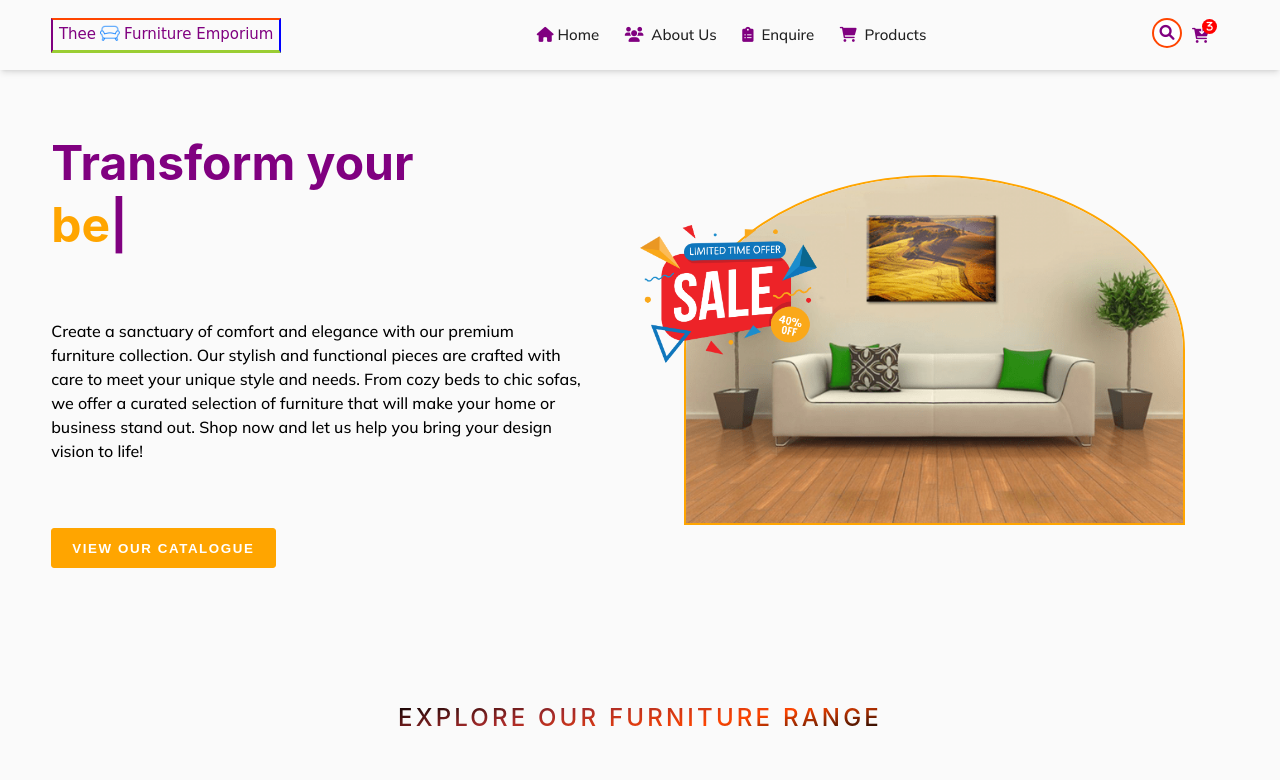
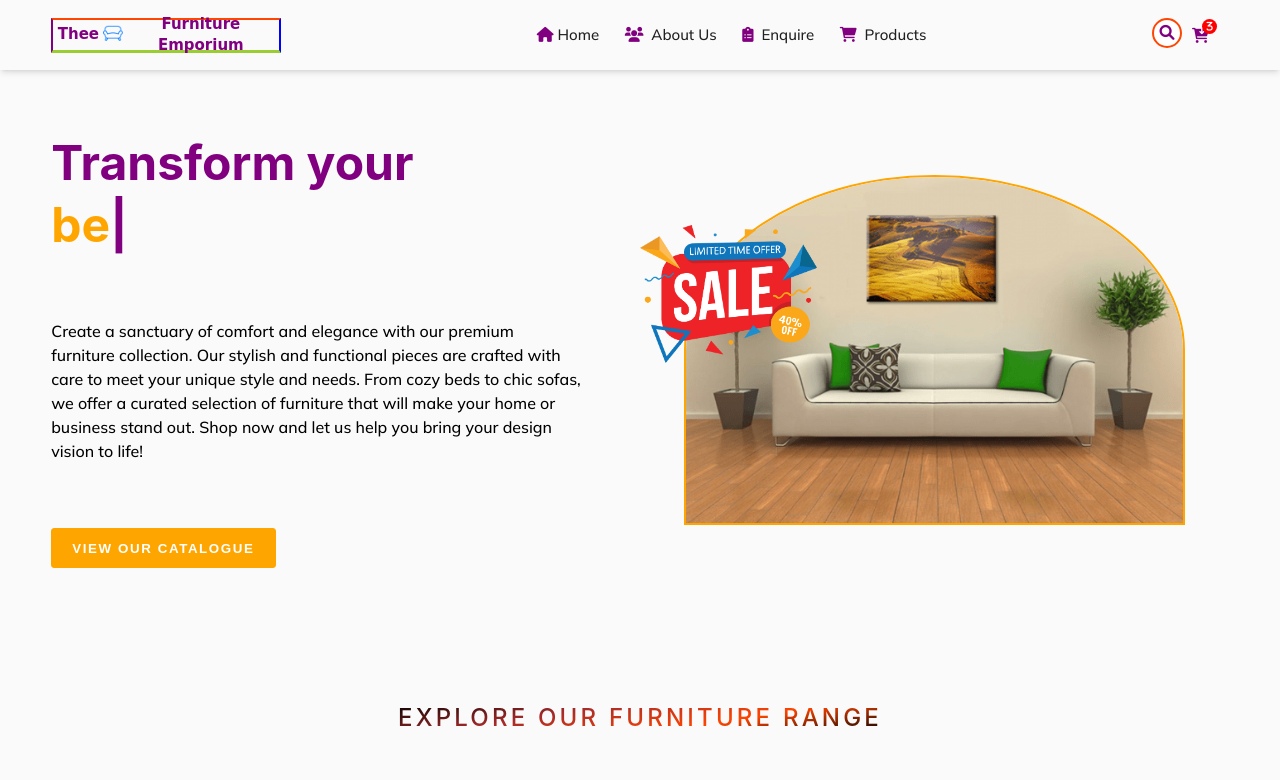
Before and after one commit to MOGIRE11/Thee-Furniture-Emporium, a website: page index.html in a window 1280 px wide. Shown: the top 780 px of the page. Drawn offline with nearby package versions, Linux system fonts and the light colour scheme.

Commit message:
added font-weight to the logo name

```diff
--- a/home.css
+++ b/home.css
@@ -41,7 +41,7 @@ body {
 }
 
 .logo-name {
-  font-weight: 500;
+  font-weight: bolder;
   color: purple;
   width: 230px;
   font-size: 15px;
```
